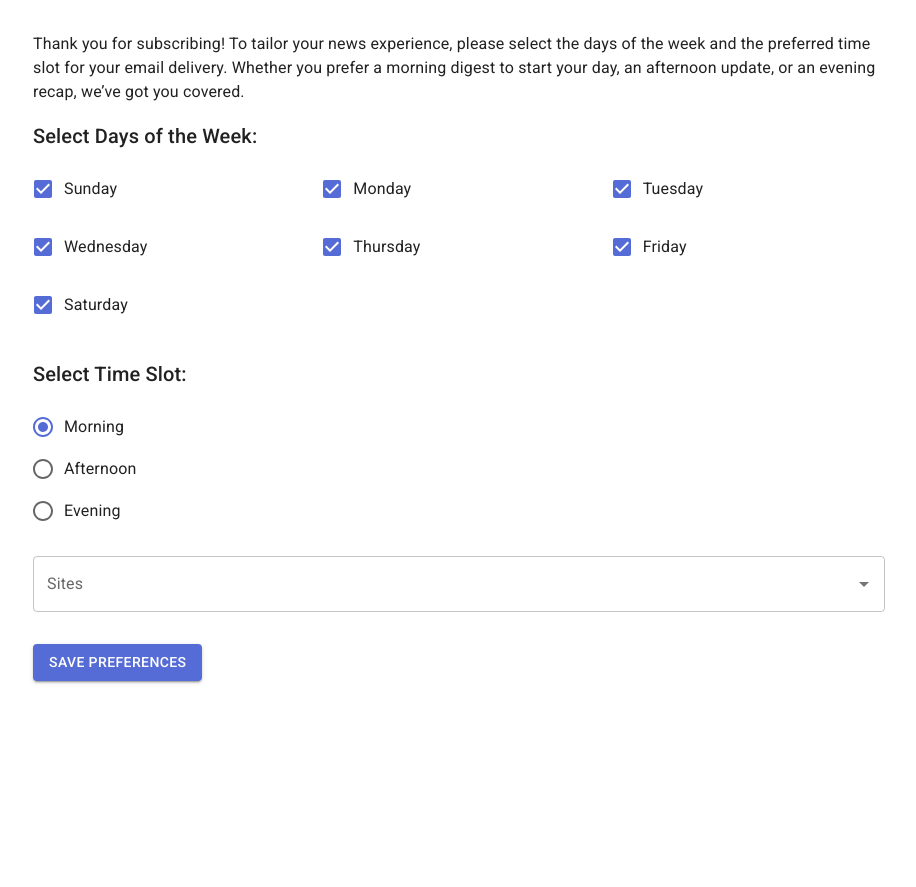
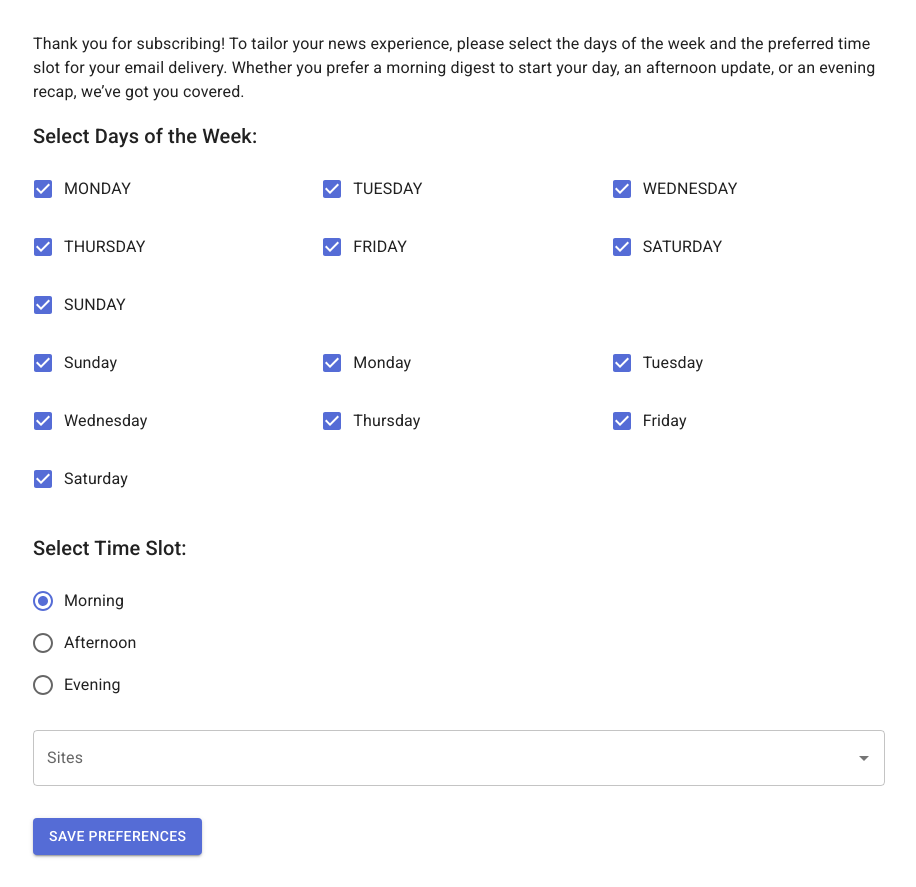
Before and after one commit to rupinr/news-master-fe, a React (Vite) app: page /preferences in a window 1280 px wide. Shown: the whole page, without its empty margins (181-1097 px from the left). Before the commit the page ends 800 px from the top, so only its background shows below. Built offline with nearby package versions, Linux system fonts and the light colour scheme; no server answers.

Commit message:
Modularize day selector

```diff
--- /dev/null
+++ b/src/DaySelector.tsx
@@ -0,0 +1,43 @@
+import React from 'react';
+import Grid from '@mui/material/Grid2';
+import { useState } from 'react'
+
+import Checkbox from '@mui/material/Checkbox';
+import FormControlLabel from '@mui/material/FormControlLabel';
+
+
+interface DaySelectorProps {
+    initialDays: { [key: string]: boolean };
+}
+
+interface DaySelectorProps {
+    initialDays: { [key: string]: boolean };
+}
+
+const DaySelector: React.FC<DaySelectorProps> = ({ initialDays }) => {
+    const [days, setDays] = useState(initialDays);
+
+    const handleDayChange = (event: React.ChangeEvent<HTMLInputElement>) => {
+        const { value, checked } = event.target;
+        setDays((prevDays) => ({
+            ...prevDays,
+            [value]: checked,
+        }));
+    };
+
+    return (
+        <div>
+            <Grid container spacing={2}>
+                {Object.entries(days).map(([day, checked]) => (
+                    <Grid size={{ xs: 6, sm: 4 }} key={day}>
+                        <FormControlLabel
+                            control={<Checkbox value={day} checked={checked} onChange={handleDayChange} />}
+                            label={day.toUpperCase()}
+                        />
+                    </Grid>
+                ))}
+            </Grid>
+        </div>
+    );
+};
+export default DaySelector;
--- a/src/ScheduleSelector.tsx
+++ b/src/ScheduleSelector.tsx
@@ -14,6 +14,7 @@ import { getSites, updatePreference, getSubscription } from './service/service'
 import { useLocation, useSearchParams } from 'react-router-dom'
 import Container from '@mui/material/Container';
 import Grid from '@mui/material/Grid2';
+import DaySelector from './DaySelector';
 
 const ScheduleSelector = () => {
 
@@ -24,9 +25,27 @@ const ScheduleSelector = () => {
     const [timeSlot, setTimeSlot] = useState('Morning')
     const [options, setOptions] = useState<{ label: string, value: string }[]>([])
     const [defaultOptions, setDefaultOptions] = useState<{ label: string, value: string }[]>([])
+    const [daySelection, setDaySelection] = useState<{ [key: string]: boolean }>({
+        "monday": true,
+        "tuesday": true,
+        "wednesday": true,
+        "thursday": true,
+        "friday": true,
+        "saturday": true,
+        "sunday": true
+    })
+
     const [text, setText] = useState('');
     const [filteredOptions, setFilteredOptions] = useState<{ label: string, value: string }[]>([]);
-
+    const initialDays = {
+        Sunday: false,
+        Monday: true,
+        Tuesday: false,
+        Wednesday: false,
+        Thursday: true,
+        Friday: false,
+        Saturday: true,
+    };
 
 
     useEffect(() => {
@@ -51,6 +70,9 @@ const ScheduleSelector = () => {
                 value: source,
             }));
             setDefaultOptions(existingSites)
+            console.log(initialDays)
+            console.log(subscription.subscriptionSchedule.dailyFrequency)
+            setDaySelection(subscription.subscriptionSchedule.dailyFrequency)
         }
         fetchExistingData()
     }, [])
@@ -77,19 +99,6 @@ const ScheduleSelector = () => {
     }
 
     const handleSubmit = () => {
-
-        const subscriptionSchedule = {
-            dailyFrequency: {
-                monday: days.includes('Monday'),
-                tuesday: days.includes('Tuesday'),
-                wednesday: days.includes('Wednesday'),
-                thursday: days.includes('Thursday'),
-                friday: days.includes('Friday'),
-                saturday: days.includes('Saturday'),
-                sunday: days.includes('Sunday'),
-            },
-        }
-
         const data = {
             subscriptionSchedule: {
                 dailyFrequency: {
@@ -115,6 +124,7 @@ const ScheduleSelector = () => {
         (
             <Container maxWidth="md">
                 <Box sx={{ my: 4 }}>
+
                     <Typography component="p" sx={{ mb: 2 }}>
                         Thank you for subscribing! To tailor your news experience, please select the days of the week and the preferred time slot for your email delivery. Whether you prefer a morning digest to start your day, an afternoon update, or an evening recap, we’ve got you covered.
                     </Typography>
@@ -122,6 +132,7 @@ const ScheduleSelector = () => {
                         Select Days of the Week:
                     </Typography>
                     <Grid container spacing={2}>
+                        <DaySelector initialDays={daySelection} />
                         {['Sunday', 'Monday', 'Tuesday', 'Wednesday', 'Thursday', 'Friday', 'Saturday'].map((day) => (
                             <Grid size={{ xs: 6, sm: 4 }} key={day}>
                                 <FormControlLabel
```
